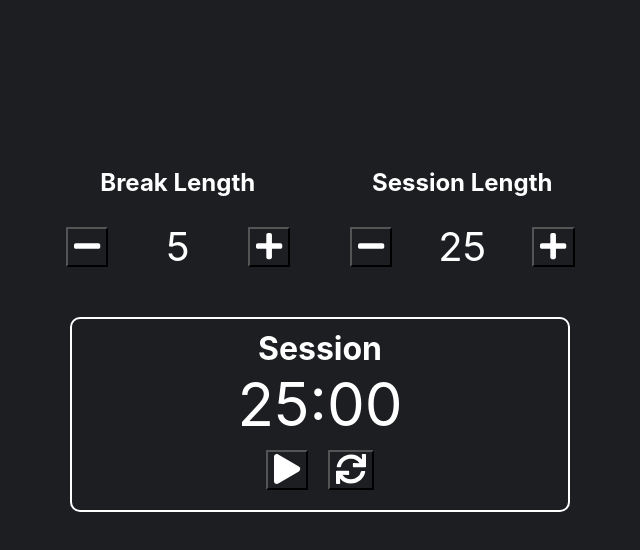
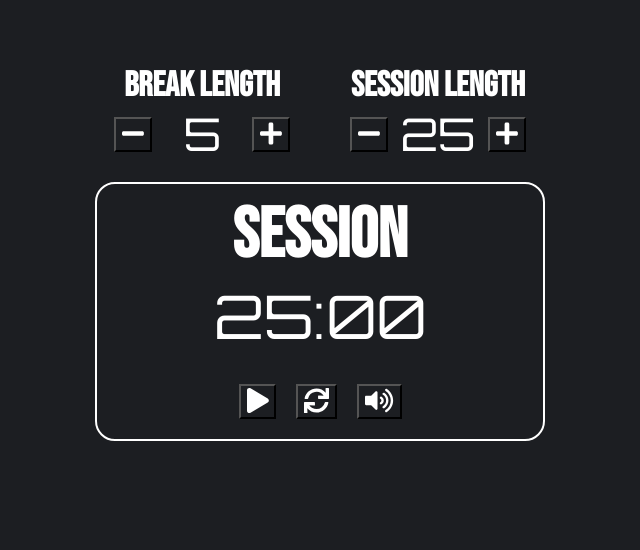
Before and after one commit to niksavis/25-plus-5-clock, a React (Create React App) app: page / in a window 1280 px wide. Shown: the top 550 px of the page, without its empty margins (320-960 px from the left). Built offline with nearby package versions, Linux system fonts and the light colour scheme.

Commit message:
added text animation

```diff
--- a/public/index.html
+++ b/public/index.html
@@ -39,17 +39,26 @@
       To create a production bundle, use `npm run build` or `yarn build`.
     -->
   </body>
+
   <!--
-    audio triggered when timer reaches zero
+    audio for timer
   -->
   <audio
     id="beep"
     preload="auto"
     src="https://raw.githubusercontent.com/freeCodeCamp/cdn/master/build/testable-projects-fcc/audio/BeepSound.wav"
   />
+
+  <!--
+    fonts
+  -->
+  <style>
+    @import url('https://fonts.googleapis.com/css2?family=Orbitron:wght@400;500;600;700;800;900&display=swap');
+    @import url('https://fonts.googleapis.com/css2?family=Bebas+Neue&display=swap');
+  </style>
+
   <!--
     To run FCC tests uncomment the line below
   -->
-
   <script src="https://cdn.freecodecamp.org/testable-projects-fcc/v1/bundle.js"></script>
 </html>
--- a/src/App.css
+++ b/src/App.css
@@ -3,7 +3,8 @@
 }
 
 body {
-  background-color: #1C1E22;
+  font-family: 'Bebas Neue';
+  background-color: #1c1e22;
   color: white;
   display: flex;
   align-items: center;
@@ -16,9 +17,18 @@ button {
   background-color: transparent;
   color: white;
   cursor: pointer;
-  font-size: 30px;
-  padding:  10px 15x;
+  font-size: 25px;
+  padding: 10px 15x;
   margin: 10px;
+}
+
+h1 {
+  font-size: 70px;
+}
+
+h2 {
+  font-size: 35px;
+  margin: 0px;
 }
 
 .flex {
@@ -31,23 +41,22 @@ button {
   margin: 20px;
 }
 
-/* .timer-container h2 {
-  margin: -50px 20px 20px;
-} */
-
 .actions-wrapper span {
-  font-size: 40px;
-  margin: 0px 10px;
-  width: 100px;
+  font-size: 45px;
+  margin: -1px 0px 0px 0px;
+  width: 80px;
 }
 
 .clock-container {
-  border:  2px solid white;
-  border-radius: 10px;
+  border: 2px solid white;
+  border-radius: 20px;
   display: inline-block;
   padding: 10px 100px;
-  margin-top: 20px;
-  width: 500px;
+  width: 450px;
+}
+
+.clock-internal {
+  height: 180px;
 }
 
 .clock-container h1 {
@@ -57,3 +66,47 @@ button {
 .clock-container span {
   font-size: 60px;
 }
+
+.number {
+  font-family: 'Orbitron', sans-serif;
+}
+
+.squiggly {
+  -webkit-animation: squiggly-anim 0.34s linear infinite;
+  animation: squiggly-anim 0.34s linear infinite;
+}
+
+@-webkit-keyframes squiggly-anim {
+  0% {
+    filter: url('#squiggly-0');
+  }
+  25% {
+    filter: url('#squiggly-1');
+  }
+  50% {
+    filter: url('#squiggly-2');
+  }
+  75% {
+    filter: url('#squiggly-3');
+  }
+  100% {
+    filter: url('#squiggly-4');
+  }
+}
+@keyframes squiggly-anim {
+  0% {
+    filter: url('#squiggly-0');
+  }
+  25% {
+    filter: url('#squiggly-1');
+  }
+  50% {
+    filter: url('#squiggly-2');
+  }
+  75% {
+    filter: url('#squiggly-3');
+  }
+  100% {
+    filter: url('#squiggly-4');
+  }
+}
--- a/src/App.jsx
+++ b/src/App.jsx
@@ -7,6 +7,8 @@ import {
   faPlay,
   faPause,
   faSync,
+  faVolumeMute,
+  faVolumeUp,
 } from '@fortawesome/free-solid-svg-icons';
 
 const audio = document.getElementById('beep');
@@ -17,6 +19,7 @@ class App extends React.Component {
     clockCount: 25 * 60,
     currentTimer: 'Session',
     isPlaying: false,
+    audioMuted: false,
     loop: undefined,
   };
 
@@ -47,6 +50,8 @@ class App extends React.Component {
             clockCount:
               currentTimer === 'Session' ? breakCount * 60 : sessionCount * 60,
           });
+        } else if (clockCount === 3) {
+          this.setState({ clockCount: clockCount - 1 });
           audio.play();
         } else {
           this.setState({ clockCount: clockCount - 1 });
@@ -62,12 +67,21 @@ class App extends React.Component {
       clockCount: 25 * 60,
       currentTimer: 'Session',
       isPlaying: false,
+      audioMuted: false,
     });
 
     clearInterval(this.loop);
 
     audio.pause();
+    audio.muted = false;
     audio.currentTime = 0;
+  };
+
+  handleAudioMute = () => {
+    audio.muted = !audio.muted;
+    this.setState({
+      audioMuted: audio.muted,
+    });
   };
 
   convertToTime = (count) => {
@@ -157,8 +171,14 @@ class App extends React.Component {
   };
 
   render() {
-    const { breakCount, sessionCount, clockCount, currentTimer, isPlaying } =
-      this.state;
+    const {
+      breakCount,
+      sessionCount,
+      clockCount,
+      currentTimer,
+      isPlaying,
+      audioMuted,
+    } = this.state;
 
     const breakProps = {
       title: 'Break',
@@ -181,9 +201,20 @@ class App extends React.Component {
           <SetTimer {...sessionProps} />
         </div>
         <div className="clock-container">
-          <h1 id="timer-label">{currentTimer}</h1>
-          <span id="time-left">{this.convertToTime(clockCount)}</span>
-
+          <div className="clock-internal">
+            <h1
+              id="timer-label"
+              className={isPlaying ? 'squiggly' : 'undefined'}
+            >
+              {currentTimer}
+            </h1>
+            <span
+              id="time-left"
+              className={isPlaying ? 'squiggly number' : 'number'}
+            >
+              {this.convertToTime(clockCount)}
+            </span>
+          </div>
           <div className="flex">
             <button id="start_stop" onClick={this.handlePlayPause}>
               <FontAwesomeIcon icon={isPlaying ? faPause : faPlay} />
@@ -191,7 +222,73 @@ class App extends React.Component {
             <button id="reset" onClick={this.handleReset}>
               <FontAwesomeIcon icon={faSync} />
             </button>
+            <button id="mute_audio" onClick={this.handleAudioMute}>
+              <FontAwesomeIcon icon={audioMuted ? faVolumeMute : faVolumeUp} />
+            </button>
           </div>
+        </div>
+        <div id="squigglyText">
+          <svg xmlns="http://www.w3.org/2000/svg" version="1.1">
+            <defs>
+              <filter id="squiggly-0">
+                <feTurbulence
+                  id="turbulence"
+                  baseFrequency="0.02"
+                  numOctaves="3"
+                  result="noise"
+                  seed="0"
+                />
+                <feDisplacementMap
+                  id="displacement"
+                  in="SourceGraphic"
+                  in2="noise"
+                  scale="6"
+                />
+              </filter>
+              <filter id="squiggly-1">
+                <feTurbulence
+                  id="turbulence"
+                  baseFrequency="0.02"
+                  numOctaves="3"
+                  result="noise"
+                  seed="1"
+                />
+                <feDisplacementMap in="SourceGraphic" in2="noise" scale="8" />
+              </filter>
+
+              <filter id="squiggly-2">
+                <feTurbulence
+                  id="turbulence"
+                  baseFrequency="0.02"
+                  numOctaves="3"
+                  result="noise"
+                  seed="2"
+                />
+                <feDisplacementMap in="SourceGraphic" in2="noise" scale="6" />
+              </filter>
+              <filter id="squiggly-3">
+                <feTurbulence
+                  id="turbulence"
+                  baseFrequency="0.02"
+                  numOctaves="3"
+                  result="noise"
+                  seed="3"
+                />
+                <feDisplacementMap in="SourceGraphic" in2="noise" scale="8" />
+              </filter>
+
+              <filter id="squiggly-4">
+                <feTurbulence
+                  id="turbulence"
+                  baseFrequency="0.02"
+                  numOctaves="3"
+                  result="noise"
+                  seed="4"
+                />
+                <feDisplacementMap in="SourceGraphic" in2="noise" scale="6" />
+              </filter>
+            </defs>
+          </svg>
         </div>
       </div>
     );
@@ -207,7 +304,9 @@ const SetTimer = (props) => {
         <button id={`${id}-decrement`} onClick={props.handleDecrease}>
           <FontAwesomeIcon icon={faMinus} />
         </button>
-        <span id={`${id}-length`}>{props.count}</span>
+        <span id={`${id}-length`} className="number">
+          {props.count}
+        </span>
         <button id={`${id}-increment`} onClick={props.handleIncrease}>
           <FontAwesomeIcon icon={faPlus} />
         </button>
--- a/src/index.css
+++ b/src/index.css
@@ -2,7 +2,7 @@ body {
   margin: 0;
   font-family: -apple-system, BlinkMacSystemFont, 'Segoe UI', 'Roboto', 'Oxygen',
     'Ubuntu', 'Cantarell', 'Fira Sans', 'Droid Sans', 'Helvetica Neue',
-    sans-serif;
+    'Orbitron', 'Bebas Neue' sans-serif;
   -webkit-font-smoothing: antialiased;
   -moz-osx-font-smoothing: grayscale;
 }
```
